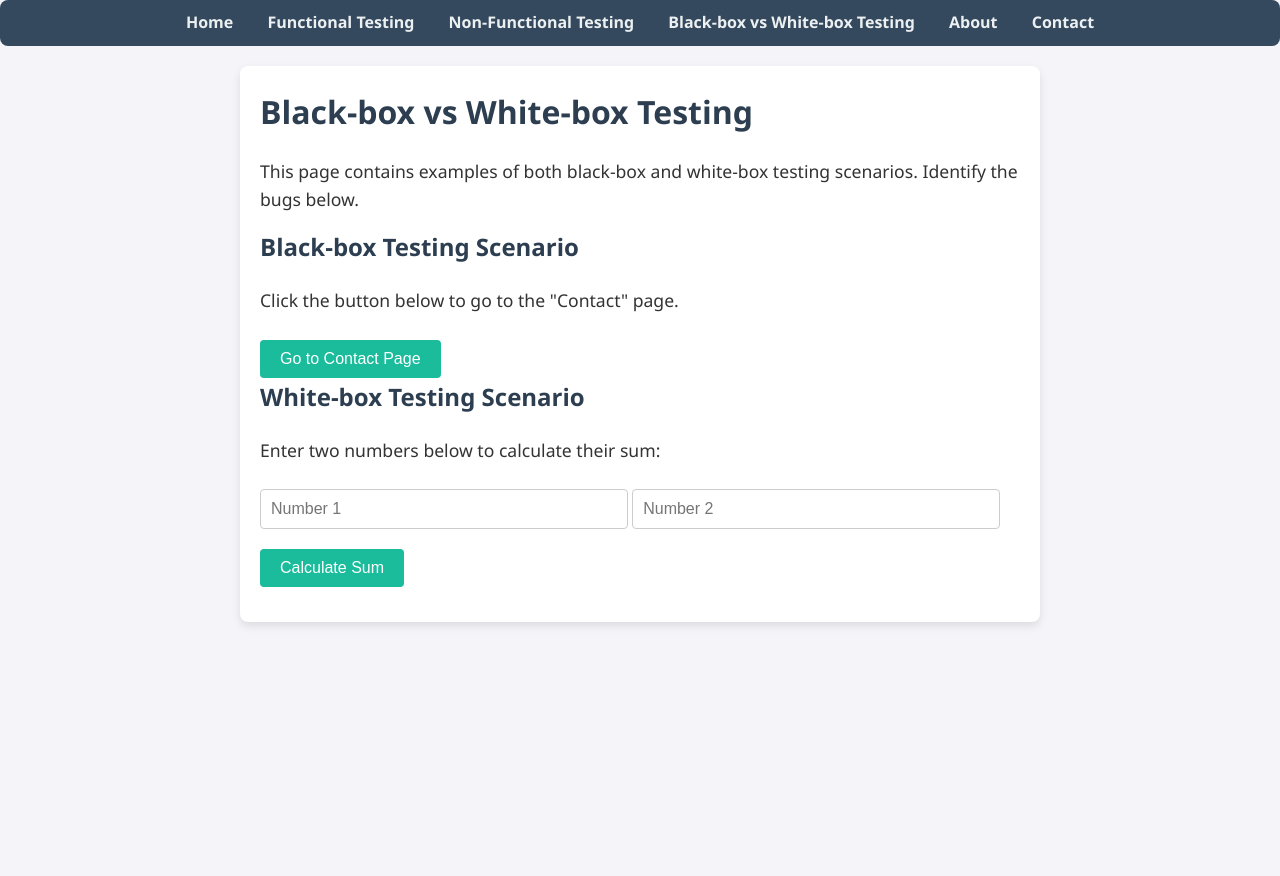
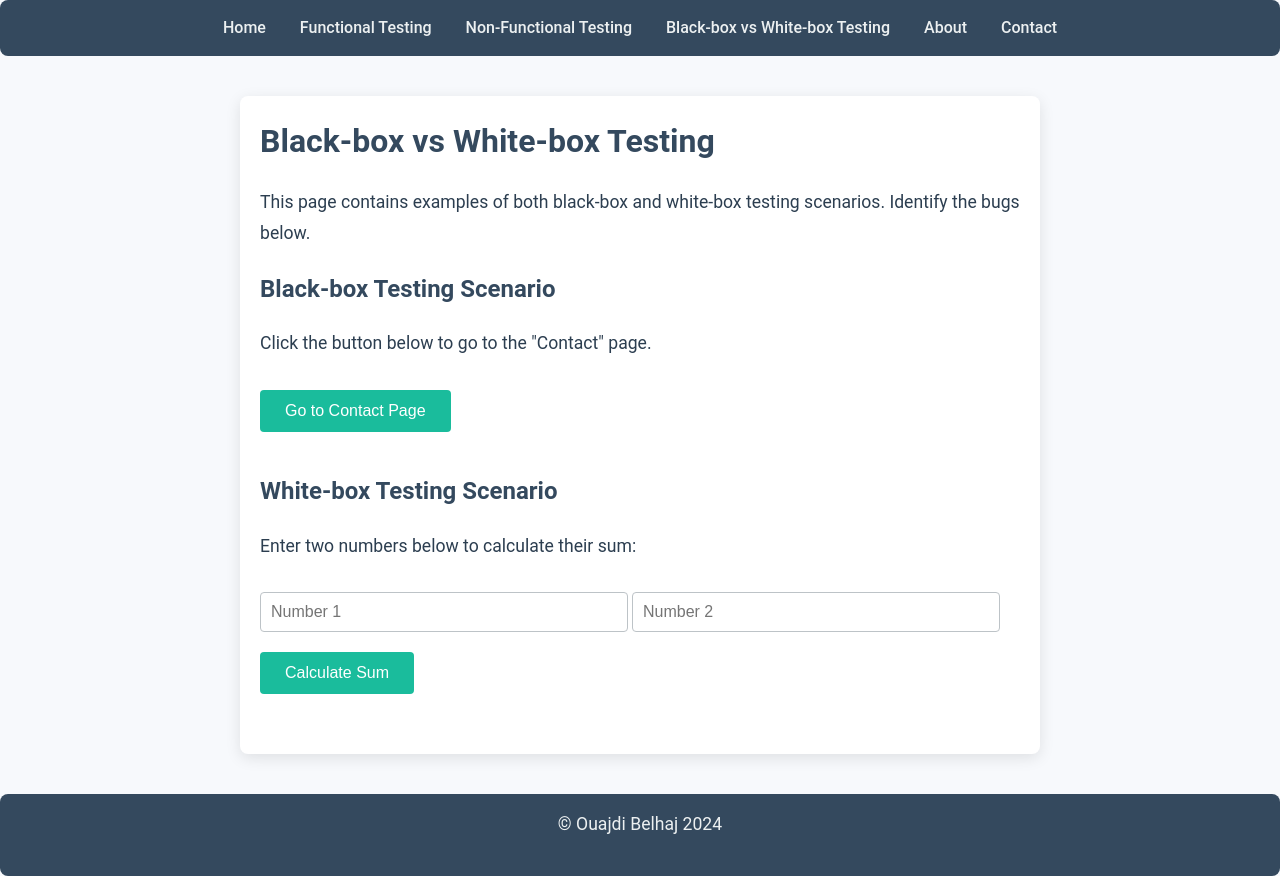
Before and after one commit to istqbtesttrial/ISTQB-Test-Practice-Chapt2, a website: page testing_types.html in a window 1280 px wide. Before the commit the page ends 800 px from the top, so only its background shows below. Drawn offline with Linux system fonts and the light colour scheme.

Commit message:
add copyright and new styles

```diff
--- a/styles.css
+++ b/styles.css
@@ -5,39 +5,46 @@
     box-sizing: border-box;
 }
 
+/* Body styling */
 body {
-    font-family: 'Segoe UI', Tahoma, Geneva, Verdana, sans-serif;
+    font-family: 'Roboto', sans-serif;
+    background-color: #f7f9fc;
+    color: #2c3e50;
     line-height: 1.6;
-    background-color: #f4f4f9;
-    color: #333;
     margin: 0;
     padding: 0;
 }
 
+/* Container for content */
 .container {
     max-width: 800px;
-    margin: 20px auto;
+    margin: 40px auto;
     padding: 20px;
     background-color: #ffffff;
     border-radius: 8px;
-    box-shadow: 0 4px 8px rgba(0, 0, 0, 0.1);
+    box-shadow: 0 4px 15px rgba(0, 0, 0, 0.1);
 }
 
+/* Heading styles */
 h1, h2 {
-    color: #2c3e50;
+    color: #34495e;
     margin-bottom: 20px;
+    font-weight: 700;
 }
 
+/* Paragraph styles */
 p {
-    margin-bottom: 15px;
+    margin-bottom: 20px;
     font-size: 1.1rem;
+    line-height: 1.8;
 }
 
+/* Navigation styles */
 nav {
     background-color: #34495e;
-    padding: 10px;
+    padding: 15px;
     border-radius: 8px;
-    margin-bottom: 20px;
+    margin-bottom: 30px;
     text-align: center;
 }
 
@@ -45,7 +52,7 @@ nav a {
     color: #ecf0f1;
     margin: 0 15px;
     text-decoration: none;
-    font-weight: bold;
+    font-weight: 500;
     transition: color 0.3s ease;
 }
 
@@ -53,35 +60,79 @@ nav a:hover {
     color: #f39c12;
 }
 
+/* Button styles */
 button, .button {
     display: inline-block;
-    padding: 10px 20px;
+    padding: 12px 25px;
     background-color: #1abc9c;
     color: #ffffff;
     border: none;
     border-radius: 4px;
     cursor: pointer;
     font-size: 1rem;
-    transition: background-color 0.3s ease;
+    transition: background-color 0.3s ease, transform 0.2s ease;
+    text-decoration: none;
     margin-top: 10px;
 }
 
 button:hover, .button:hover {
     background-color: #16a085;
+    transform: translateY(-2px);
 }
 
+/* Input styles */
 input[type="number"] {
     padding: 10px;
     margin: 10px 0;
-    border: 1px solid #ccc;
+    border: 1px solid #bdc3c7;
     border-radius: 4px;
     width: calc(50% - 12px);
     font-size: 1rem;
+    outline: none;
 }
 
+input[type="number"]:focus {
+    border-color: #1abc9c;
+    box-shadow: 0 0 5px rgba(26, 188, 156, 0.5);
+}
+
+/* Footer styles */
+footer {
+    text-align: center;
+    margin-top: 40px;
+    padding: 15px 0;
+    background-color: #34495e;
+    color: #ecf0f1;
+    border-radius: 8px;
+}
+
+/* Section styles */
+.section {
+    margin-bottom: 40px;
+}
+
+/* Horizontal rule styling */
 hr {
-    margin: 20px 0;
+    margin: 40px 0;
     border: 0;
     height: 1px;
     background: #ddd;
 }
+
+/* Responsive design */
+@media (max-width: 768px) {
+    .container {
+        margin: 20px;
+        padding: 15px;
+    }
+
+    nav a {
+        display: block;
+        margin: 10px 0;
+    }
+
+    input[type="number"] {
+        width: 100%;
+        margin: 10px 0;
+    }
+}
--- a/testing_types.html
+++ b/testing_types.html
@@ -48,5 +48,8 @@
         document.getElementById('result').innerText = "Sum: " + sum;
     }
 </script>
+<footer>
+    <p>&copy; Ouajdi Belhaj 2024</p>
+</footer>
 </body>
 </html>
```
Also changed, not shown: about.html (+3 -0 lines), contact.html (+3 -0 lines), functional.html (+3 -0 lines), index.html (+3 -0 lines), nonfunctional.html (+3 -0 lines).
